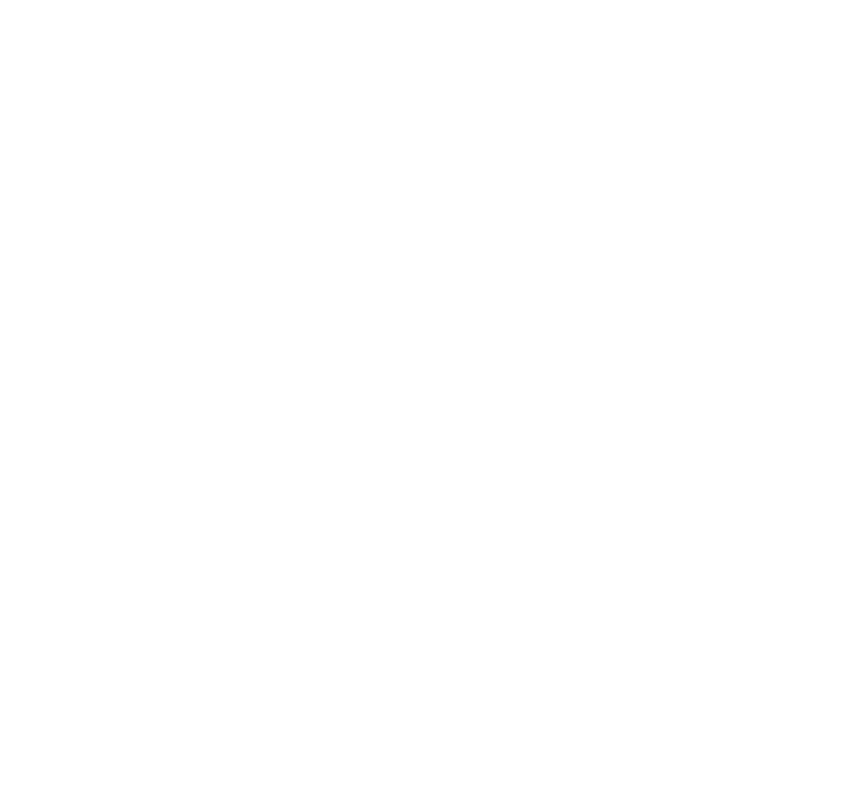
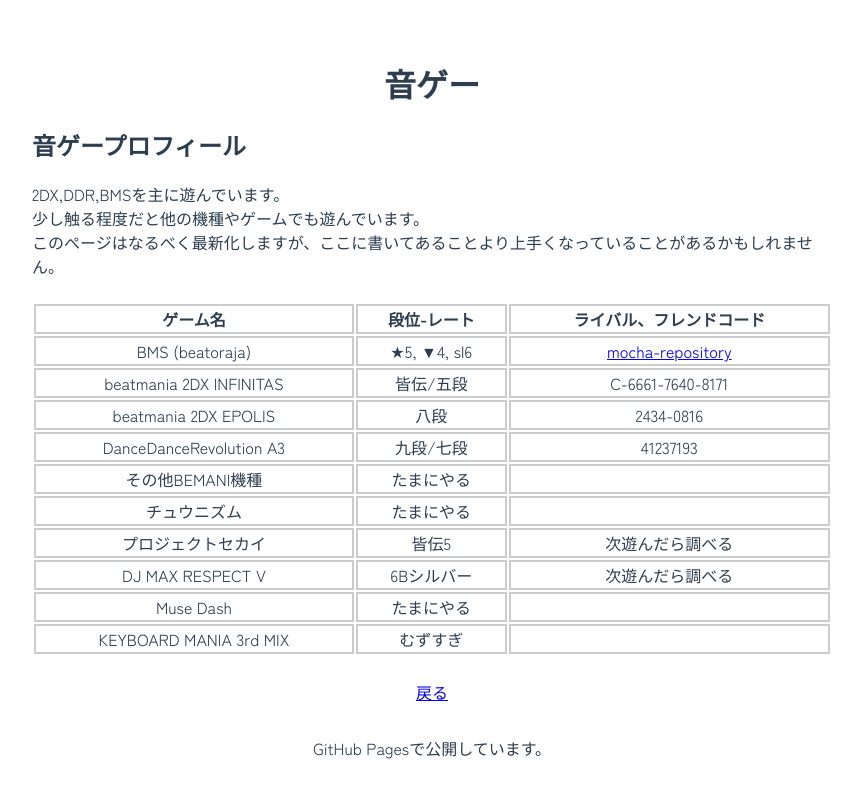
Before and after one commit to ccccccminecraft/pages-vue, a Vue app in the folder pages_vue/: page /#/otoge in a window 1280 px wide. Before the commit this address had no page. Shown: the whole page, without its empty margins (208-1069 px from the left). Built offline with nearby package versions, Linux system fonts and the light colour scheme.

Commit message:
BEMANIPANEふやすい

```diff
--- /dev/null
+++ b/pages_vue/src/components/BemaniPane.vue
@@ -0,0 +1,99 @@
+<template>
+<div class ="main">
+    <h1>音ゲー</h1>
+    <div class="box">
+        <h2>音ゲープロフィール</h2>
+        2DX,DDR,BMSを主に遊んでいます。<br>
+        少し触る程度だと他の機種やゲームでも遊んでいます。<br>
+        このぺージはなるべく最新化しますが、ここに書いてあることより上手くなっていることがあるかもしれません。<br><br>
+        <table class="table">
+            <tr>
+                <th>ゲーム名</th>
+                <th>段位-レート</th>
+                <th>ライバル、フレンドコード</th>
+            </tr>
+            <tr>
+                <td>BMS (beatoraja)</td>
+                <td>★5, ▼4, sl6</td>
+                <td>
+                    <a href="https://mocha-repository.info/player.php?id=1497" target="_blank" rel="noopener noreferrer">
+                        mocha-repository
+                    </a>
+                </td>
+            </tr>
+            <tr>
+                <td>beatmania 2DX INFINITAS</td>
+                <td>皆伝/五段</td>
+                <td>C-6661-7640-8171</td>
+            </tr>
+            <tr>
+                <td>beatmania 2DX EPOLIS</td>
+                <td>八段</td>
+                <td>2434-0816</td>
+            </tr>
+            <tr>
+                <td>DanceDanceRevolution A3</td>
+                <td>九段/七段</td>
+                <td>41237193</td>
+            </tr>
+            <tr>
+                <td>その他BEMANI機種</td>
+                <td>たまにやる</td>
+                <td></td>
+            </tr>
+            <tr>
+                <td>チュウニズム</td>
+                <td>たまにやる</td>
+                <td></td>
+            </tr>
+            <tr>
+                <td>プロジェクトセカイ</td>
+                <td>皆伝5</td>
+                <td>次遊んだら調べる</td>
+            </tr>
+            <tr>
+                <td>DJ MAX RESPECT V</td>
+                <td>6Bシルバー</td>
+                <td>次遊んだら調べる</td>
+            </tr>
+            <tr>
+                <td>Muse Dash</td>
+                <td>たまにやる</td>
+                <td></td>
+            </tr>
+            <tr>
+                <td>KEYBOARD MANIA 3rd MIX</td>
+                <td>むずすぎ</td>
+                <td></td>
+            </tr>
+        </table>
+        <br>
+    </div>
+    <div class="top">
+    <router-link to="/">戻る</router-link>
+    </div>
+    <div class="footer">
+        GitHub Pagesで公開しています。
+    </div>
+</div>
+</template>
+<style>
+.main{
+    font-family: 'Zen Kaku Gothic New', sans-serif;
+    font-size: 16px;
+    overflow-wrap: break-word
+}
+.box{
+    width: clamp(100px,90%,100vh);
+    margin-left: auto;
+    margin-right: auto;
+    text-align: left;
+}
+.footer{
+    margin-top: 2em;
+    margin-bottom: 2em;
+}
+.table{
+    width: 100%;
+}
+</style>
--- a/pages_vue/src/components/BmsPane.vue
+++ b/pages_vue/src/components/BmsPane.vue
@@ -2,10 +2,6 @@
     <div class ="main">
         <h1>BMS</h1>
         <div class="box">
-            <h2>ライバル登録</h2>
-            <a href="https://mocha-repository.info/player.php?id=1497" target="_blank" rel="noopener noreferrer">
-                mocha-repository
-            </a>
             <h2>公開物について</h2>
             当サイトでBMSとして公開している、データの転載・改変・二次配布は全て許可します。<br>
             私がイベントに参加した時のBMSについても同様です。<br>
--- a/pages_vue/src/components/top.vue
+++ b/pages_vue/src/components/top.vue
@@ -94,7 +94,7 @@
                     <div class="image">
                         <img src="../assets/hatena.png" alt="hatena" />
                     </div>
-                    <p class="image_txt">はてなBlog</p>
+                    <p class="image_txt">はてなBlog(日常)</p>
                 </a>
             </div>
             <div class="box-4u">
@@ -103,6 +103,14 @@
                         <img src="../assets/top_minecraft.png" alt="minecraft"/>
                     </div>
                     <p class="image_txt">Minecraft</p>
+                </router-link>
+            </div>
+            <div class="box-4u">
+                <router-link to="/otoge">
+                    <div class="image">
+                        <img src="../assets/top_bemani.png" alt="bemani" />
+                    </div>
+                    <p class="image_txt">音ゲー</p>
                 </router-link>
             </div>
             <div class="box-4u">
@@ -125,24 +133,32 @@
         <h3>シーロク(@リバ崎MTG)</h3>
         <div class="row">
             <div class="box-4u">
-                <div class="image">
-                    <img src="../assets/_準備中.png" alt="mtg" />
-                </div>
-                <p class="image_txt">Twitter(MTG)</p>
+                <a href="https://twitter.com/C6_MTG" target="_blank" rel="noopener noreferrer">
+                    <div class="image">
+                        <img src="../assets/top_twitter_riv.png" alt="mtg" />
+                    </div>
+                    <p class="image_txt">Twitter(MTG)</p>
+                </a>
             </div>
             <div class="box-4u">
                 <router-link to="/mtg">
                     <div class="image">
                         <img src="../assets/MTG.jpg" alt="mtg" />
                     </div>
-                    <p class="image_txt">MTG</p>
+                    <p class="image_txt">MTG Profile</p>
                 </router-link>
             </div>
             <div class="box-4u">
                 <div class="image">
                     <img src="../assets/_準備中.png" alt="mtg" />
                 </div>
-                <p class="image_txt">リバ崎MTG Discord</p>
+                <p class="image_txt">Discord(リバ崎MTG)</p>
+            </div>
+            <div class="box-4u">
+                <div class="image">
+                    <img src="../assets/_準備中.png" alt="mtg" />
+                </div>
+                <p class="image_txt">note(MTG)</p>
             </div>
         </div>
     </div>
--- a/pages_vue/src/router.js
+++ b/pages_vue/src/router.js
@@ -3,6 +3,7 @@
 import MinecraftPane from './components/MinecraftPane.vue'
 import MtgPane from './components/MtgPane.vue'
 import BmsPane from './components/BmsPane.vue'
+import BemaniPane from './components/BemaniPane.vue'
 
 export default createRouter({
     history: createWebHashHistory(process.env.BASE_URL),
@@ -26,6 +27,12 @@
             path: '/bms',
             name: 'bms',
             component: BmsPane
-        }
+        },
+        {
+            path: '/otoge',
+            name: 'otoge',
+            component: BemaniPane
+        },
+
     ]
 })
```
Also changed, not shown: pages_vue/src/assets/top_bemani.png (added), pages_vue/src/assets/top_twitter_riv.png (added).
